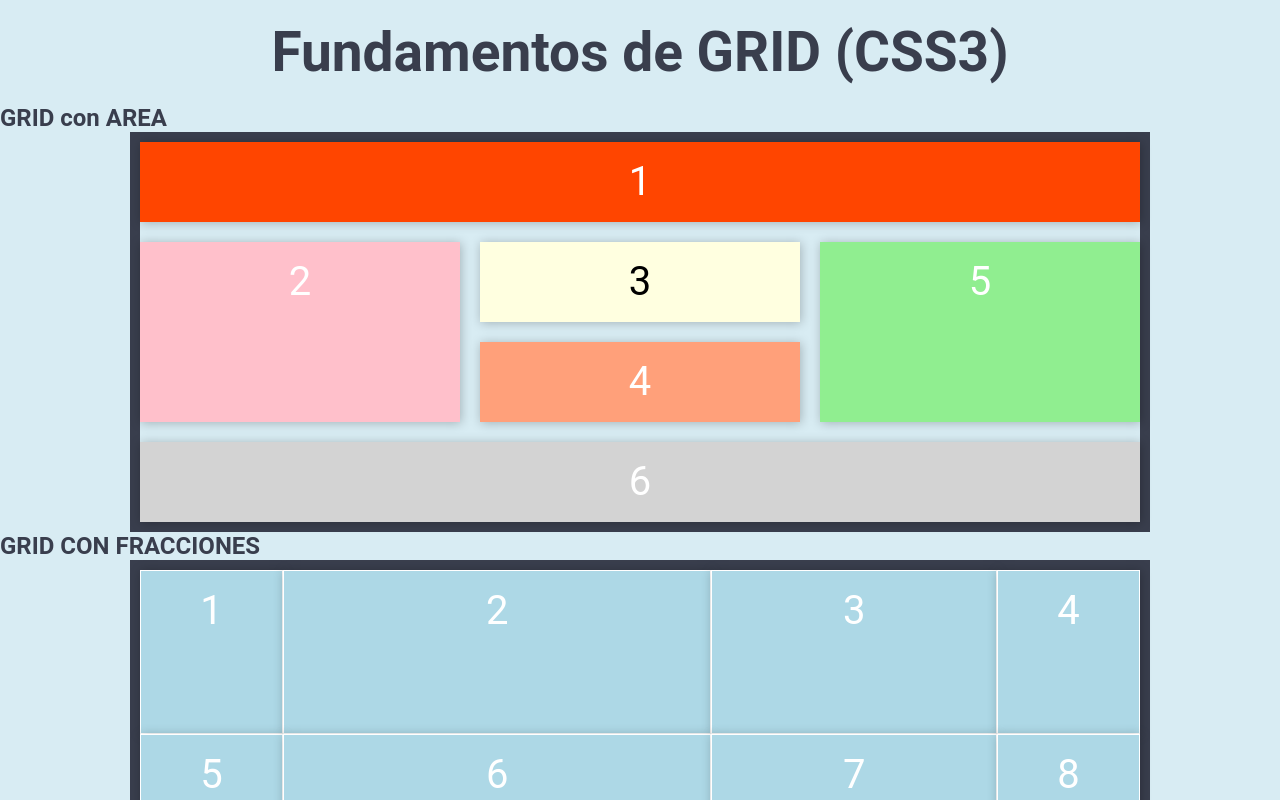
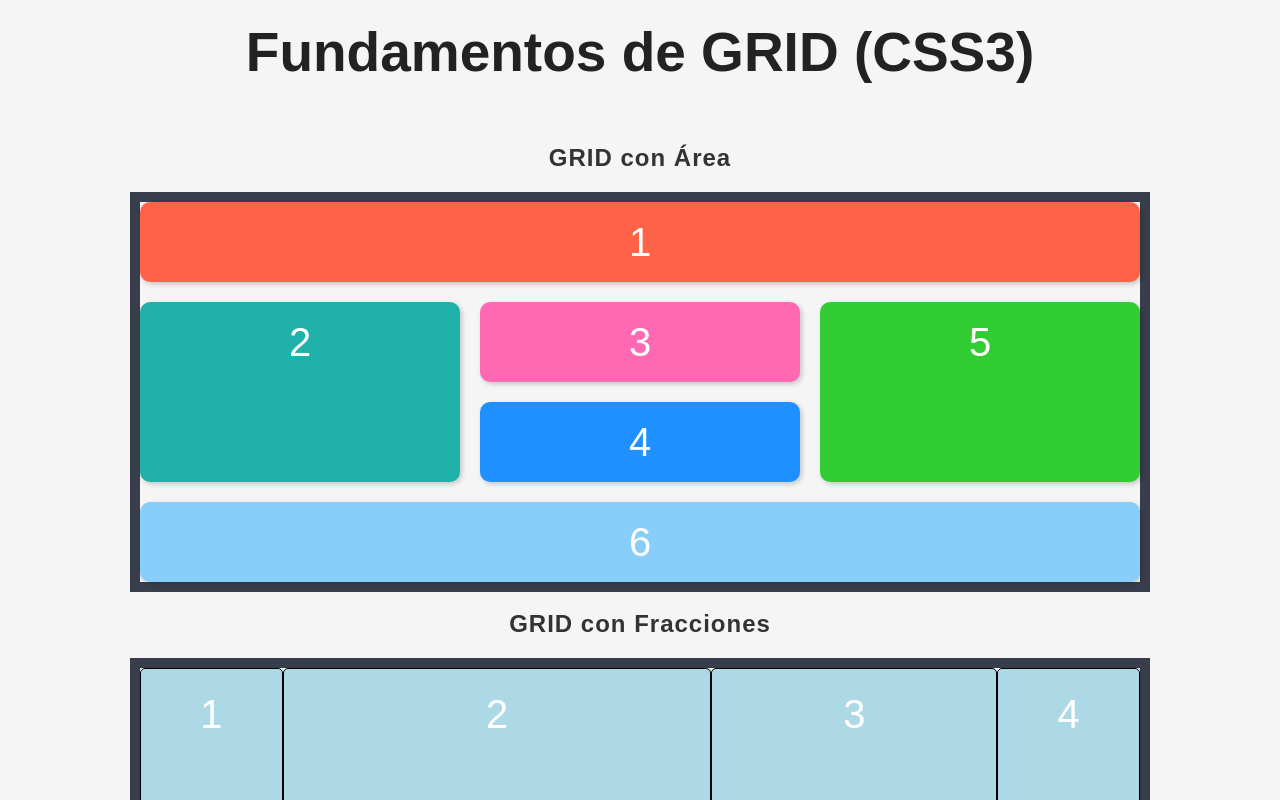
Before and after one commit to Dariogzz/ejemplos-grid, a plain HTML site: page index.html in a window 1280 px wide. Shown: the top 800 px of the page. Drawn offline with Linux system fonts and the light colour scheme.

Commit message:
ejemplos grid dgzz

```diff
--- a/estilos.css
+++ b/estilos.css
@@ -30,13 +30,94 @@ h1{
 	text-align: center;
 }
 
+.grid,
+
+.grid-pixeles,
+
+.grid-area,
+
+.grid-repeat
+
+{
+
+	width: 90%;
+
+	max-width: 1000px;
+
+	border: 10px solid #393e4d;
+
+	margin: auto;
+
+	font-size: 40px;
+
+	line-height: 40px;
+
+	text-align: center;
+
+}
+
+
+
+*{
+	margin: 0;
+	padding: 0;
+}
+
+body{
+	background: #eee;
+	color: #393e4d;
+	font-family: 'Roboto', sans-serif;
+}
+
+
+h1{
+	text-align: center;
+	padding: 20px 0;
+	font-size: 55px;
+}
+
+.grid,
+.grid-pixeles,
+.grid-repeat,
+.grid-area,
+.grid-posicion{
+	width: 90%;
+	max-width: 1000px;
+	border: 10px solid #393e4d;
+	margin: auto;
+	font-size: 40px;
+	line-height: 40px;
+	text-align: center;
+}
+
 .grid div,
 .grid-pixeles div,
+.grid-repeat div,
 .grid-area div,
-.grid-repeat div{
+.grid-posicion div{
 	display: block;
 	padding: 20px;
 	color: #fff;
 	background: #2cbab5;
 	box-shadow: 1px 1px 10px rgba(0,0,0,0.25);
 }
+.grid div,
+
+.grid-pixeles div,
+
+.grid-area div,
+
+.grid-repeat div
+
+
+{
+	display: block;
+
+	padding: 20px;
+
+	color: #fff;
+
+	background: lightsalmon;
+
+	box-shadow: 1px 1px 10px rgba(0,0,0,0.25);
+}
--- a/index.html
+++ b/index.html
@@ -8,20 +8,16 @@
     <title>Ejemplos de GRID CSS3</title>
 
     <style>
-
-    body{
-        background-color:#d8ecf3 ;
+    body {
+        background-color: #f5f5f5;
+        font-family: Arial, sans-serif;
     }
 
-    .grid{
-        display: grid;
-        grid-template-columns: 1fr 3fr 2fr 1fr;
-        grid-template-rows: 2fr 3fr 1fr;
-    }
-
-    .grid div{
-        background-color: lightblue;
-        border: 1px solid white;
+    h2 {
+        text-align: center;
+        color: #333;
+        letter-spacing: 1px;
+        margin-bottom: 20px;
     }
 
     .grid-pixeles{
@@ -30,9 +26,10 @@
         grid-template-rows: 200px 100px 300px;
     }
 
-    .grid-pixeles div{
-        background-color: lightgreen;
-        border: 1px solid white;
+    .grid{
+        display: grid;
+        grid-template-columns: 1fr 3fr 2fr 1fr;
+        grid-template-rows: 2fr 3fr 1fr;
     }
 
     .grid-repeat{
@@ -42,55 +39,113 @@
         grid-gap: 20px;
     }
 
-    .grid-repeat div{
-        background-color: lightcoral;
-        border: 1px solid white;
-    }
-
     .grid-area{
-        display: grid;
+        display:grid;
         grid-gap: 20px;
         grid-template-columns: 1fr 1fr 1fr;
         grid-template-rows: repeat(4, auto);
         grid-template-areas:
-            "header     header      header"
+            "header    header       header"
             "sidebar1   contenido   sidebar2"
             "sidebar1   widget      sidebar2"
             "footer     footer      footer";
     }
 
-    .grid-area .header {
-        background-color: orangered;
+    .grid-area .header{
+        background: #ff6347;
+        border-radius: 10px;
+        box-shadow: 2px 2px 5px rgba(0,0,0,0.2);
         grid-column-start: header;
         grid-column-end: header;
     }
 
     .grid-area .sidebar1{
-        background: pink;
+        background: #20b2aa;
+        border-radius: 10px;
+        box-shadow: 2px 2px 5px rgba(0,0,0,0.2);
         grid-column: sidebar1;
         grid-row: sidebar1;
     }
 
     .grid-area .contenido{
-        background: lightyellow;
-        color: black;
+        background: #ff69b4;
+        border-radius: 10px;
+        box-shadow: 2px 2px 5px rgba(0,0,0,0.2);
         grid-area: contenido;
     }
 
+    .grid-area .widget{
+        background: #1e90ff;
+        border-radius: 10px;
+        box-shadow: 2px 2px 5px rgba(0,0,0,0.2);
+        grid-area: widget;
+    }
+
     .grid-area .sidebar2{
-        background: lightgreen;
+        background: #32cd32;
+        border-radius: 10px;
+        box-shadow: 2px 2px 5px rgba(0,0,0,0.2);
         grid-area: sidebar2;
     }
 
-    .grid-area .widget{
-        background: lightsalmon;
-        grid-area: widget;
+    .grid-area .footer{
+        background: #87cefa;
+        border-radius: 10px;
+        box-shadow: 2px 2px 5px rgba(0,0,0,0.2);
+        grid-area: footer;
     }
 
-    .grid-area .footer{
-        background: lightgray;
-        grid-area: footer;
+    .grid-posicion{
+        display: grid;
+        grid-gap: 50px;
+        grid-template-columns: repeat(3, 5fr);
+        grid-template-rows: repeat(3, 200px);
+        justify-items: center;
+        align-items: center;
     }
+
+    .grid-posicion div {
+        background: #ffb347;
+        justify-self: start;
+        align-self: start;
+        border-radius: 8px;
+        box-shadow: 2px 2px 6px rgba(0,0,0,0.25);
+        padding: 10px;
+    }
+
+    .grid div {
+        background-color: #add8e6;
+        border: 1px solid #000;
+        border-radius: 5px;
+        box-shadow: 1px 1px 3px rgba(0,0,0,0.15);
+        text-align: center;
+        line-height: 50px;
+    }
+
+    .grid-pixeles div {
+        background-color: #f0e68c;
+        border: 1px solid #000;
+        border-radius: 5px;
+        box-shadow: 1px 1px 3px rgba(0,0,0,0.15);
+        text-align: center;
+        line-height: 50px;
+    }
+
+    .grid-repeat div {
+        background-color: #dda0dd;
+        border: 1px solid #000;
+        border-radius: 5px;
+        box-shadow: 1px 1px 3px rgba(0,0,0,0.15);
+        text-align: center;
+        line-height: 50px;
+    }
+
+    header h1 {
+        text-align: center;
+        color: #222;
+        margin-bottom: 40px;
+    }
+
     </style>
 
 </head>
@@ -100,7 +155,7 @@
         <h1>Fundamentos de GRID (CSS3)</h1>
     </header>
 
-    <h2>GRID con AREA</h2>
+    <h2>GRID con Área</h2>
     <div class="grid-area">
             <div class="header">1</div>
             <div class="sidebar1">2</div>
@@ -110,7 +165,9 @@
             <div class="footer">6</div>
     </div>
 
-    <h2>GRID CON FRACCIONES</h2>
+    <br>
+
+    <h2>GRID con Fracciones</h2>
         <div class="grid">
             <div>1</div>
             <div>2</div>
@@ -132,7 +189,7 @@
 
         <br>
 
-    <h2>Fundamentos de GRID con PIXELES (CSS3)</h2>
+    <h2>GRID con Pixeles</h2>
     <div class="grid-pixeles">
         <div>1</div>
         <div>2</div>
@@ -154,7 +211,29 @@
 
     <br>
 
+    <h2>GRID con Repeat</h2>
     <div class="grid-repeat">
+        <div>1</div>
+        <div>2</div>
+        <div>3</div>
+        <div>4</div>
+        <div>5</div>
+        <div>6</div>
+        <div>7</div>
+        <div>8</div>
+        <div>9</div>
+        <div>10</div>
+        <div>11</div>
+        <div>12</div>
+        <div>13</div>
+        <div>14</div>
+        <div>15</div>
+        <div>16</div>
+    </div>
+    <br>
+
+    <h2>GRID FLEX o Posicionamiento</h2>
+    <div class="grid-posicion">
         <div>1</div>
         <div>2</div>
         <div>3</div>
```
Lines whose indentation alone changed are shown as unchanged.
